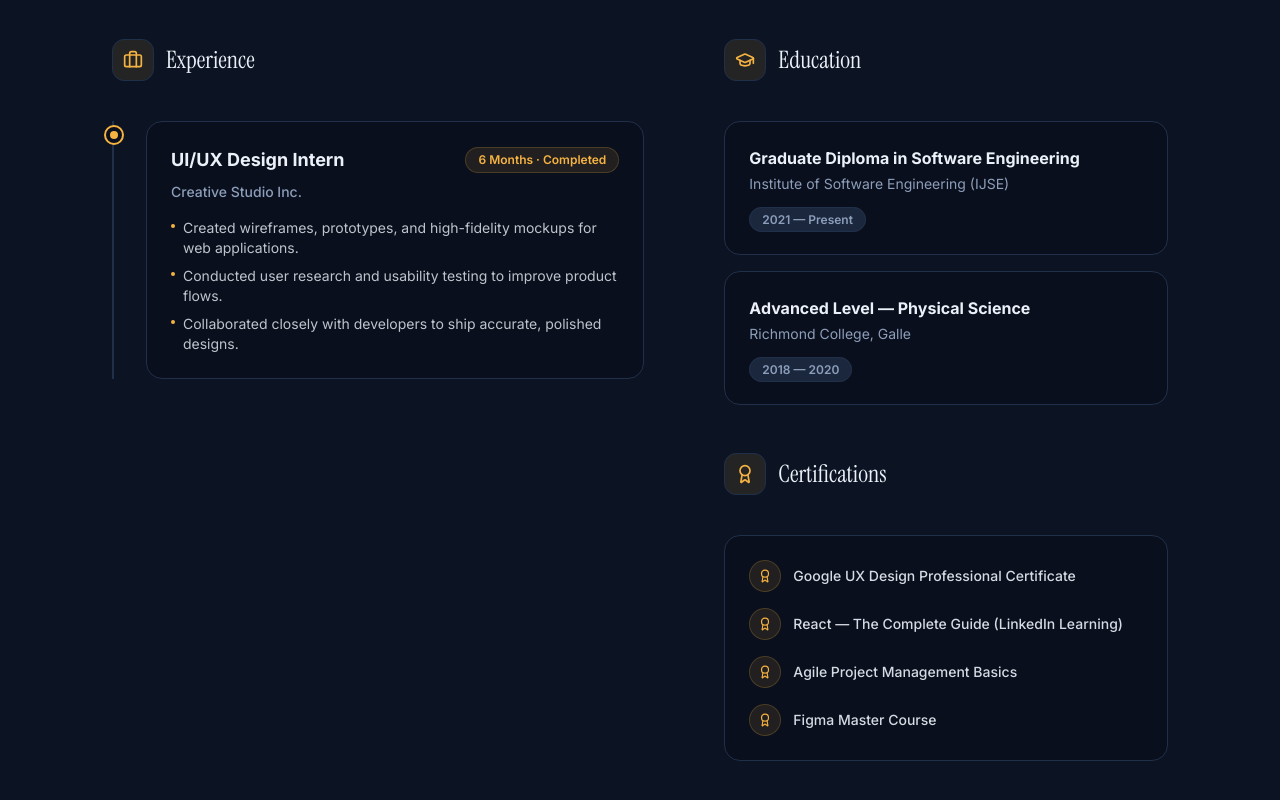
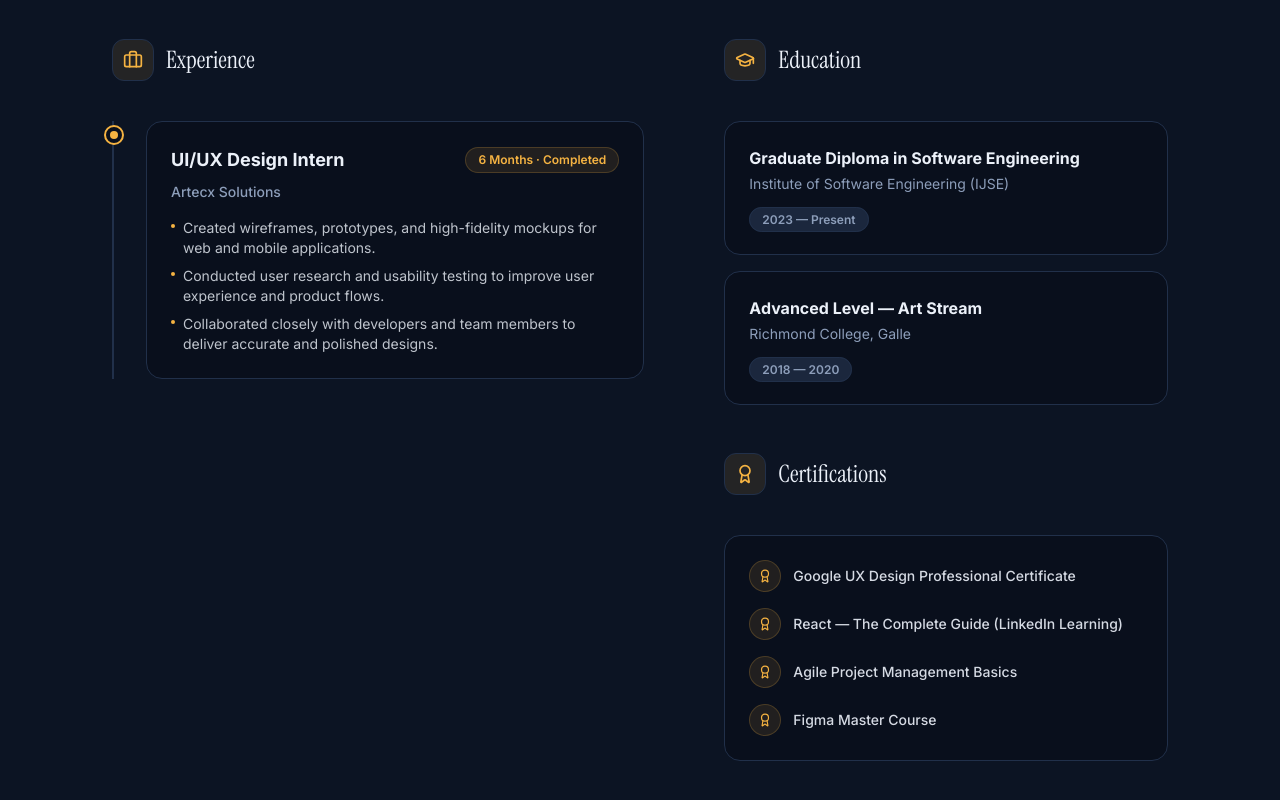
Before and after one commit to praween-imalsha/praween-imalsha_personal_portfolio, a React (Vite) app: page / in a window 1280 px wide. Shown: the part 4241-5041 px from the top of the page. Built offline with nearby package versions, Linux system fonts and the light colour scheme.

Commit message:
Update resume component with new experience and education

```diff
--- a/src/components/Resume.tsx
+++ b/src/components/Resume.tsx
@@ -1,138 +1,161 @@
 import React from 'react';
 import { FadeIn } from './ui/FadeIn';
 import { Briefcase, GraduationCap, Award } from 'lucide-react';
+
 const experience = [
   {
     role: 'UI/UX Design Intern',
-  company: 'Creative Studio Inc.',
+    company: 'Artecx Solutions',
     duration: '6 Months · Completed',
     description: [
-  'Created wireframes, prototypes, and high-fidelity mockups for web applications.',
-  'Conducted user research and usability testing to improve product flows.',
-  'Collaborated closely with developers to ship accurate, polished designs.']
-
-}];
+      'Created wireframes, prototypes, and high-fidelity mockups for web and mobile applications.',
+      'Conducted user research and usability testing to improve user experience and product flows.',
+      'Collaborated closely with developers and team members to deliver accurate and polished designs.',
+    ],
+  },
+];
 
 const education = [
   {
     degree: 'Graduate Diploma in Software Engineering',
     institute: 'Institute of Software Engineering (IJSE)',
-  duration: '2021 — Present'
+    duration: '2023 — Present',
   },
   {
-  degree: 'Advanced Level — Physical Science',
+    degree: 'Advanced Level — Art Stream',
     institute: 'Richmond College, Galle',
-  duration: '2018 — 2020'
-}];
+    duration: '2018 — 2020',
+  },
+];
 
 const certifications = [
   'Google UX Design Professional Certificate',
   'React — The Complete Guide (LinkedIn Learning)',
   'Agile Project Management Basics',
-'Figma Master Course'];
+  'Figma Master Course',
+];
 
 export function Resume() {
   return (
     <section
       id="experience"
-      className="py-24 md:py-32 bg-surface/50 border-y border-border">
-
+      className="py-24 md:py-32 bg-surface/50 border-y border-border"
+    >
       <div className="max-w-6xl mx-auto px-6 md:px-12">
+        {/* Section Header */}
         <FadeIn className="text-center max-w-2xl mx-auto mb-16">
           <p className="text-sm font-semibold uppercase tracking-[0.25em] text-accent mb-4">
             Journey
           </p>
+
           <h2 className="text-4xl md:text-5xl font-serif text-foreground mb-4 text-balance">
             Experience, education & credentials.
           </h2>
         </FadeIn>
 
         <div className="grid lg:grid-cols-[1.2fr_1fr] gap-12 lg:gap-20">
-          {/* Experience Column */}
+          {/* ==================== EXPERIENCE ==================== */}
           <div>
             <FadeIn className="flex items-center gap-3 mb-10">
               <div className="p-2.5 bg-accent/10 text-accent rounded-xl border border-border">
                 <Briefcase size={20} />
               </div>
+
               <h3 className="text-2xl font-serif text-foreground">
                 Experience
               </h3>
             </FadeIn>
 
             <div className="relative pl-8 border-l-2 border-border space-y-10">
-              {experience.map((exp, i) =>
-              <FadeIn key={i} delay={i * 0.1} className="relative">
+              {experience.map((exp, i) => (
+                <FadeIn
+                  key={i}
+                  delay={i * 0.1}
+                  className="relative"
+                >
+                  {/* Timeline Dot */}
                   <div className="absolute -left-[42px] top-1 w-5 h-5 rounded-full bg-background border-2 border-accent flex items-center justify-center">
                     <div className="w-2 h-2 rounded-full bg-accent" />
                   </div>
 
+                  {/* Experience Card */}
                   <div className="bg-background p-6 rounded-2xl border border-border hover:border-accent/50 transition-colors">
                     <div className="flex flex-col sm:flex-row sm:items-center justify-between mb-2 gap-2">
                       <h4 className="font-bold text-foreground text-lg">
                         {exp.role}
                       </h4>
+
                       <span className="text-xs font-semibold text-accent bg-accent/10 px-3 py-1 rounded-full whitespace-nowrap border border-accent/20">
                         {exp.duration}
                       </span>
                     </div>
+
                     <p className="text-sm font-medium text-subtle mb-4">
                       {exp.company}
                     </p>
+
                     <ul className="space-y-2">
-                      {exp.description.map((desc, j) =>
+                      {exp.description.map((desc, j) => (
                         <li
                           key={j}
-                      className="text-sm text-foreground/80 flex items-start gap-2">
+                          className="text-sm text-foreground/80 flex items-start gap-2"
+                        >
+                          <span className="text-accent mt-1.5 w-1 h-1 rounded-full bg-accent shrink-0" />
 
-                          <span className="text-accent mt-1.5 w-1 h-1 rounded-full bg-accent shrink-0" />
                           {desc}
                         </li>
-                    )}
+                      ))}
                     </ul>
                   </div>
                 </FadeIn>
-              )}
+              ))}
             </div>
           </div>
 
-          {/* Education & Certifications Column */}
+          {/* ==================== EDUCATION & CERTIFICATIONS ==================== */}
           <div className="space-y-12">
-            {/* Education */}
+            {/* ==================== EDUCATION ==================== */}
             <div>
               <FadeIn className="flex items-center gap-3 mb-10">
                 <div className="p-2.5 bg-accent/10 text-accent rounded-xl border border-border">
                   <GraduationCap size={20} />
                 </div>
+
                 <h3 className="text-2xl font-serif text-foreground">
                   Education
                 </h3>
               </FadeIn>
 
               <div className="space-y-4">
-                {education.map((edu, i) =>
+                {education.map((edu, i) => (
                   <FadeIn
                     key={i}
                     delay={i * 0.1}
-                  className="bg-background p-6 rounded-2xl border border-border hover:border-accent/50 transition-colors">
-
+                    className="bg-background p-6 rounded-2xl border border-border hover:border-accent/50 transition-colors"
+                  >
                     <h4 className="font-bold text-foreground mb-1">
                       {edu.degree}
                     </h4>
-                    <p className="text-sm text-subtle mb-3">{edu.institute}</p>
+
+                    <p className="text-sm text-subtle mb-3">
+                      {edu.institute}
+                    </p>
+
                     <span className="text-xs font-semibold text-subtle bg-muted px-3 py-1 rounded-full border border-border">
                       {edu.duration}
                     </span>
                   </FadeIn>
-                )}
+                ))}
               </div>
             </div>
 
-            {/* Certifications */}
+            {/* ==================== CERTIFICATIONS ==================== */}
             <div>
               <FadeIn className="flex items-center gap-3 mb-10">
                 <div className="p-2.5 bg-accent/10 text-accent rounded-xl border border-border">
                   <Award size={20} />
                 </div>
+
                 <h3 className="text-2xl font-serif text-foreground">
                   Certifications
                 </h3>
@@ -140,26 +163,27 @@ export function Resume() {
 
               <div className="bg-background p-6 rounded-2xl border border-border">
                 <ul className="space-y-4">
-                  {certifications.map((cert, i) =>
+                  {certifications.map((cert, i) => (
                     <FadeIn
                       key={i}
                       delay={i * 0.05}
-                    className="flex items-center gap-3">
-
+                      className="flex items-center gap-3"
+                    >
                       <div className="w-8 h-8 rounded-full bg-accent/10 flex items-center justify-center shrink-0 border border-accent/20">
                         <Award size={14} className="text-accent" />
                       </div>
+
                       <span className="text-sm font-medium text-foreground/90">
                         {cert}
                       </span>
                     </FadeIn>
-                  )}
+                  ))}
                 </ul>
               </div>
             </div>
           </div>
         </div>
       </div>
-    </section>);
-
+    </section>
+  );
 }
```
Lines whose indentation alone changed are shown as unchanged.
